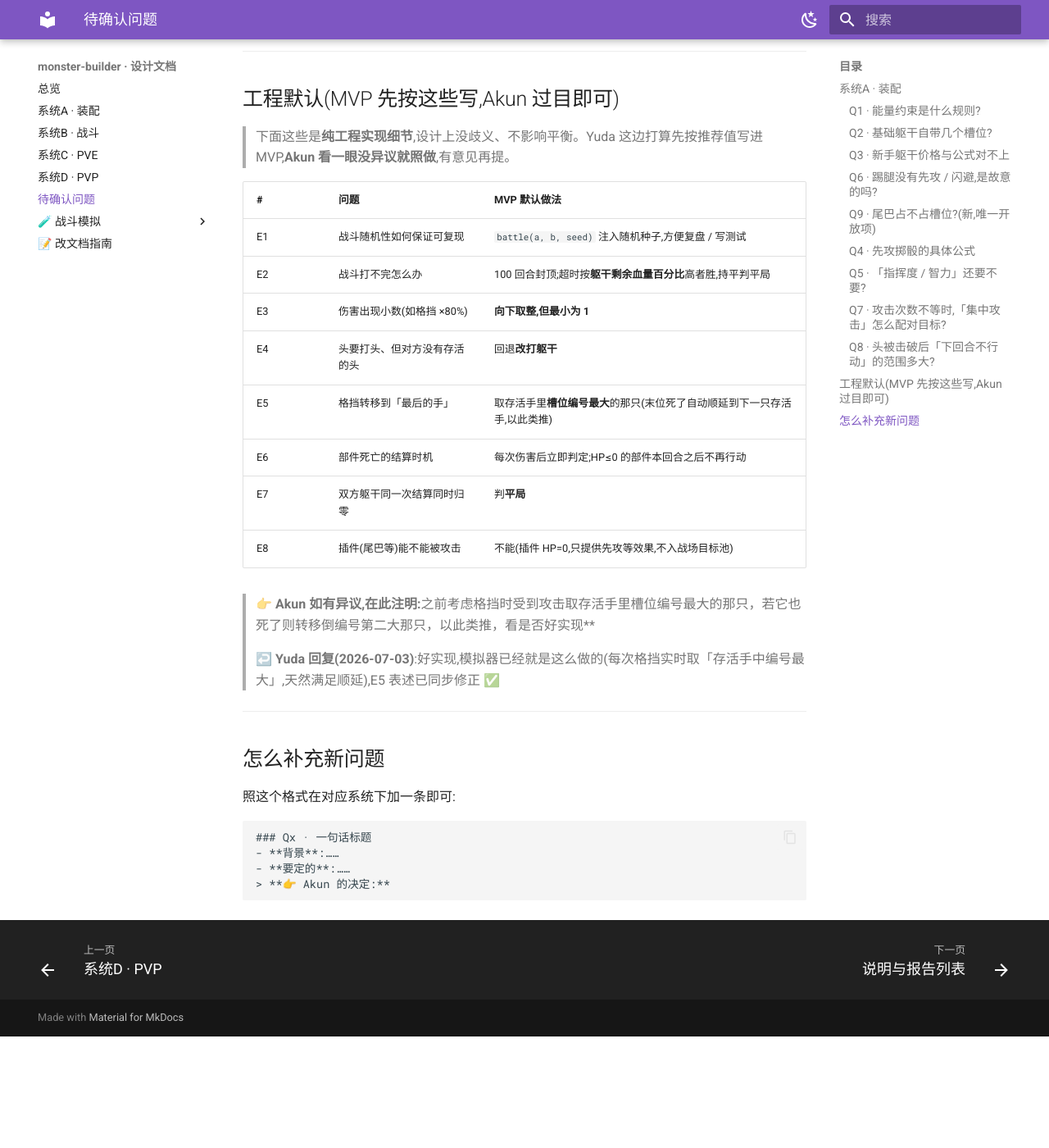
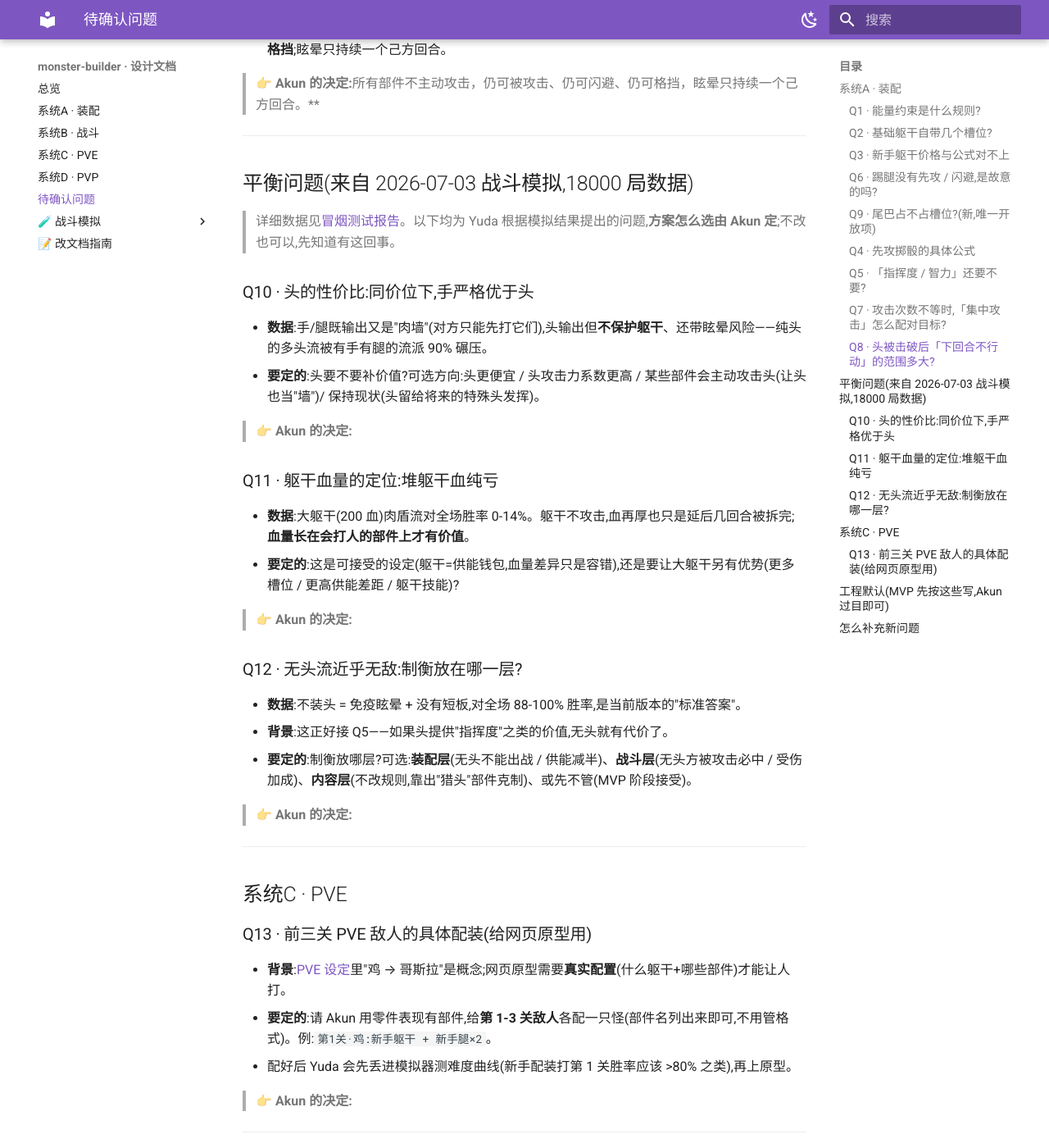
Before and after one commit to zhaoyuda/monster-builder, an MkDocs documentation site: the page built from design/05-open-questions.md, in a window 1280 px wide and 1400 px high, scrolled down 2505 px. Shown: the whole window at 82% size. Built offline with MkDocs 1.6.1 and Material for MkDocs 9.7.7, drawn with Linux system fonts in a browser that asks for light colours; before the commit the page ends 3769 px from its top, so only the background shows below that; some of the changed text lies outside the part shown.

Commit message:
开放项 Q10-Q13(模拟平衡问题 + PVE 配装)+ 协作者 push 的 ntfy 通知
- Q10 头的性价比 / Q11 躯干血量定位 / Q12 无头流制衡(来自 18000 局冒烟测试)
- Q13 请 Akun 给前三关 PVE 敌人配装
- notify.yml:Akun push 到 main 时经 ntfy.sh 推手机通知(topic 存 secret)

Co-Authored-By: Claude Fable 5 <noreply@anthropic.com>

```diff
--- a/design/05-open-questions.md
+++ b/design/05-open-questions.md
@@ -3,7 +3,10 @@
 > 这一页汇总**还没定、等 Akun 拍板**的问题。**Akun 怎么用**:在每条末尾 `👉 Akun 的决定:` 后面直接打字写结论。
 
 !!! success "Q1-Q8 已全部拍板(2026-07-03)✅"
-    Akun 已回填下方全部决定,**并已并入正文**([零件表](01-assembly.md) 全局规则/躯干价格、[战斗手册](02-combat.md) 先攻公式/结算/眩晕/格挡)。战斗模拟器(`sim/`)也已按这些规则实现并通过单元测试。下面保留原问题与决定作存档;**当前唯一开放项是 Q9**。
+    Akun 已回填下方全部决定,**并已并入正文**([零件表](01-assembly.md) 全局规则/躯干价格、[战斗手册](02-combat.md) 先攻公式/结算/眩晕/格挡)。战斗模拟器(`sim/`)也已按这些规则实现并通过单元测试。下面保留原问题与决定作存档。
+
+!!! warning "当前开放项:Q9-Q13"
+    Q9 是槽位细节;**Q10-Q12 来自[第一次战斗模拟](sim-reports/2026-07-03-冒烟测试.md)发现的平衡问题**(18000 局数据);Q13 是给网页原型铺路的 PVE 配置。
 
 ---
 
@@ -78,6 +81,46 @@
 
 ---
 
+## 平衡问题(来自 2026-07-03 战斗模拟,18000 局数据)
+
+> 详细数据见[冒烟测试报告](sim-reports/2026-07-03-冒烟测试.md)。以下均为 Yuda 根据模拟结果提出的问题,**方案怎么选由 Akun 定**;不改也可以,先知道有这回事。
+
+### Q10 · 头的性价比:同价位下,手严格优于头
+
+- **数据**:手/腿既输出又是"肉墙"(对方只能先打它们),头输出但**不保护躯干**、还带眩晕风险——纯头的多头流被有手有腿的流派 90% 碾压。
+- **要定的**:头要不要补价值?可选方向:头更便宜 / 头攻击力系数更高 / 某些部件会主动攻击头(让头也当"墙")/ 保持现状(头留给将来的特殊头发挥)。
+
+> **👉 Akun 的决定:**
+
+### Q11 · 躯干血量的定位:堆躯干血纯亏
+
+- **数据**:大躯干(200 血)肉盾流对全场胜率 0-14%。躯干不攻击,血再厚也只是延后几回合被拆完;**血量长在会打人的部件上才有价值**。
+- **要定的**:这是可接受的设定(躯干=供能钱包,血量差异只是容错),还是要让大躯干另有优势(更多槽位 / 更高供能差距 / 躯干技能)?
+
+> **👉 Akun 的决定:**
+
+### Q12 · 无头流近乎无敌:制衡放在哪一层?
+
+- **数据**:不装头 = 免疫眩晕 + 没有短板,对全场 88-100% 胜率,是当前版本的"标准答案"。
+- **背景**:这正好接 Q5——如果头提供"指挥度"之类的价值,无头就有代价了。
+- **要定的**:制衡放哪层?可选:**装配层**(无头不能出战 / 供能减半)、**战斗层**(无头方被攻击必中 / 受伤加成)、**内容层**(不改规则,靠出"猎头"部件克制)、或先不管(MVP 阶段接受)。
+
+> **👉 Akun 的决定:**
+
+---
+
+## 系统C · PVE
+
+### Q13 · 前三关 PVE 敌人的具体配装(给网页原型用)
+
+- **背景**:[PVE 设定](03-pve.md)里"鸡 → 哥斯拉"是概念;网页原型需要**真实配置**(什么躯干+哪些部件)才能让人打。
+- **要定的**:请 Akun 用零件表现有部件,给**第 1-3 关敌人**各配一只怪(部件名列出来即可,不用管格式)。例:`第1关·鸡:新手躯干 + 新手腿×2`。
+- 配好后 Yuda 会先丢进模拟器测难度曲线(新手配装打第 1 关胜率应该 >80% 之类),再上原型。
+
+> **👉 Akun 的决定:**
+
+---
+
 ## 工程默认(MVP 先按这些写,Akun 过目即可)
 
 > 下面这些是**纯工程实现细节**,设计上没歧义、不影响平衡。Yuda 这边打算先按推荐值写进 MVP,**Akun 看一眼没异议就照做**,有意见再提。
```
Also changed, not shown: 1 other file.
